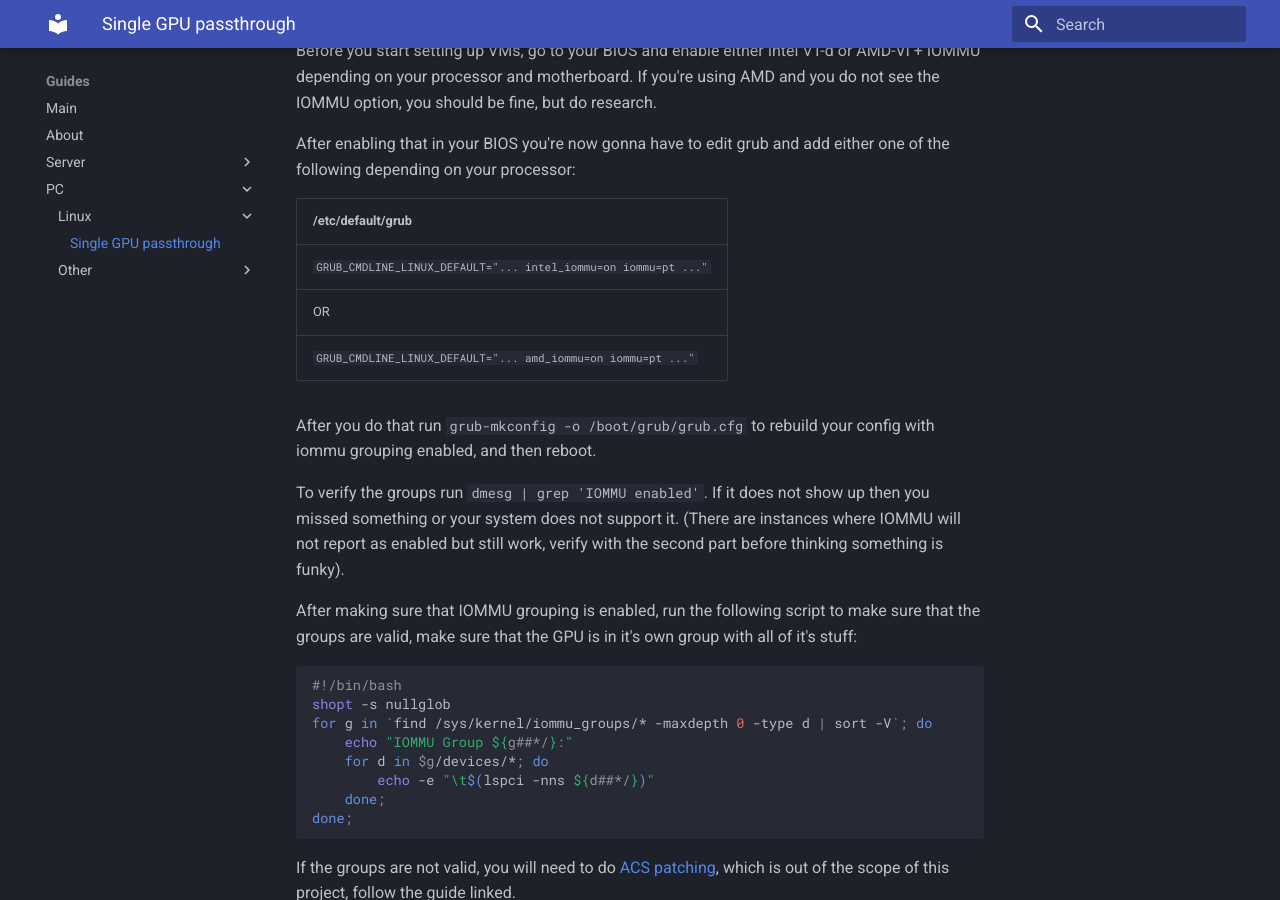
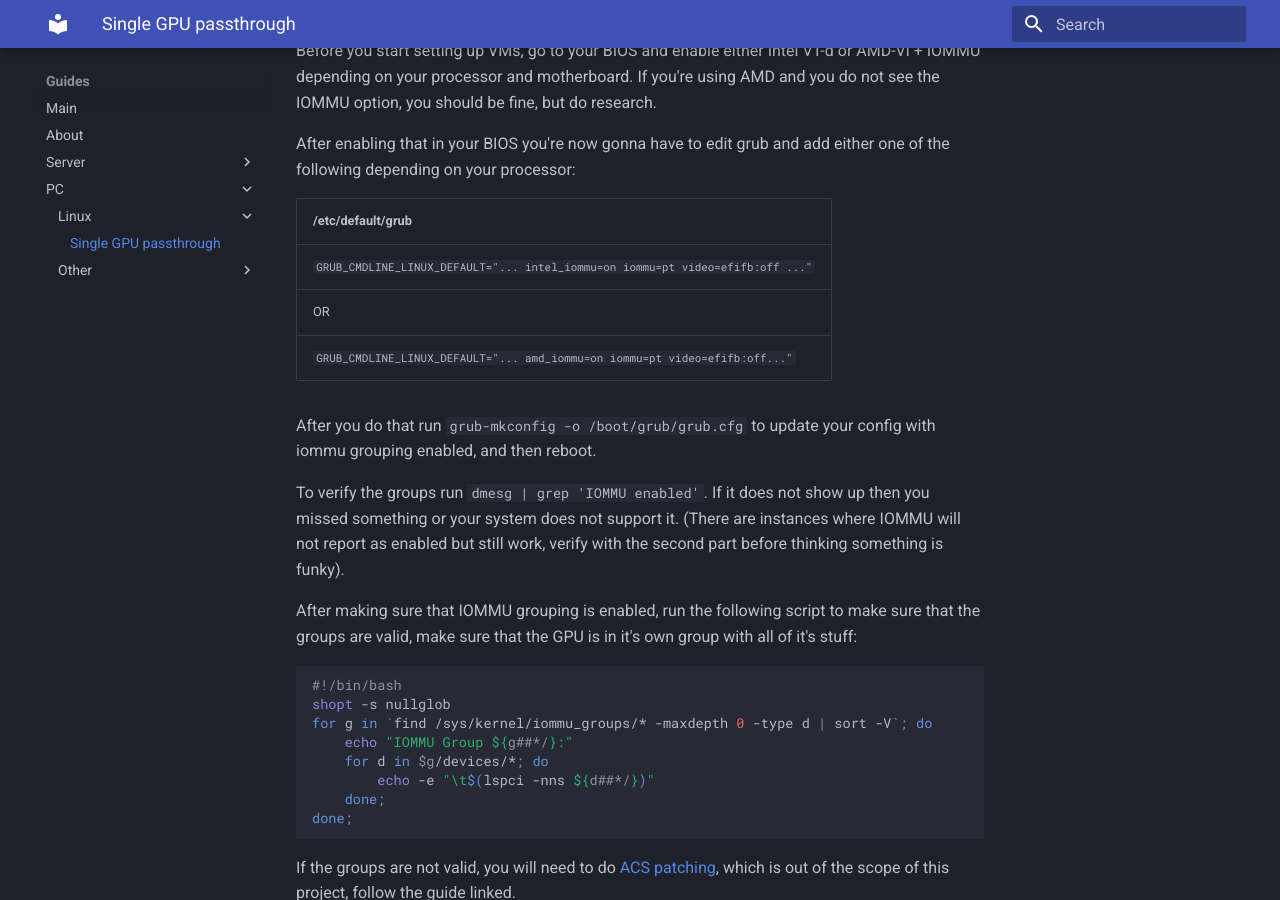
Before and after one commit to 46620/guides, an MkDocs documentation site: the page built from docs/machine/linux/1gpu_pass.md, in a window 1280 px wide and 900 px high, scrolled down 1249 px. Built offline with MkDocs 1.6.1 and Material for MkDocs 9.7.7, drawn with Linux system fonts in a browser that asks for light colours; some of the changed text lies outside the part shown.

Commit message:
Some updates

```diff
--- a/docs/machine/linux/1gpu_pass.md
+++ b/docs/machine/linux/1gpu_pass.md
@@ -40,11 +40,11 @@ After enabling that in your BIOS you're now gonna have to edit grub and add eith
 
 | /etc/default/grub |
 | ----- |
-| `GRUB_CMDLINE_LINUX_DEFAULT="... intel_iommu=on iommu=pt ..."` |
+| `GRUB_CMDLINE_LINUX_DEFAULT="... intel_iommu=on iommu=pt video=efifb:off ..."` |
 | OR |
-| `GRUB_CMDLINE_LINUX_DEFAULT="... amd_iommu=on iommu=pt ..."` |
+| `GRUB_CMDLINE_LINUX_DEFAULT="... amd_iommu=on iommu=pt video=efifb:off..."` |
 
-After you do that run `grub-mkconfig -o /boot/grub/grub.cfg` to rebuild your config with iommu grouping enabled, and then reboot.
+After you do that run `grub-mkconfig -o /boot/grub/grub.cfg` to update your config with iommu grouping enabled, and then reboot.
 
 To verify the groups run `dmesg | grep 'IOMMU enabled'`. If it does not show up then you missed something or your system does not support it. (There are instances where IOMMU will not report as enabled but still work, verify with the second part before thinking something is funky).
 
@@ -199,7 +197,6 @@ With your folders created now we need to make some scripts. You need to put the
     systemctl set-property --runtime -- user.slice AllowedCPUs=0,6
     systemctl set-property --runtime -- system.slice AllowedCPUs=0,6
     systemctl set-property --runtime -- init.scope AllowedCPUs=0,6
-
 
     # load vfio
     modprobe vfio
@@ -291,7 +285,7 @@ Open the file and hit `CTRL+F` and type "VIDEO" and and search as Text. Find the
 ## Attaching the GPU to the VM
 This is my least favorite part as it just takes time and is annoying as shit to do.
 
-To start this step go ahead and attach all of your GPU stuff to your VM by clicking `Add Hardware > PCI Host Device` and adding everything for the GPU.. one at a time. After you do that click on one of the devices and go to `XML` under `</source>` add a line similar to this for your patched vBIOS `<rom file="/home/mia/Documents/vbios/2080s.rom"/>`. It should look similar to the photo below
+To start this step go ahead and attach all of your GPU stuff to your VM by clicking `Add Hardware > PCI Host Device` and adding everything for the GPU.. one at a time. After you do that click on one of the devices and go to `XML` under `</source>` add a line similar to this for your patched vBIOS `<rom file="/path/to/vbios/file.rom"/>`. It should look similar to the photo below
 
 ![01_gpu_vbios](img/1gpu_pass/01_gpu_vbios.png)
 
```
Also changed, not shown: other parts of docs/machine/linux/1gpu_pass.md (+1 -6 lines), docs/machine/other/torrenting.md (+1 -4 lines), docs/requirements.md (+1 -1 lines), docs/server/plex/metadata_anime.md (+11 -24 lines).
